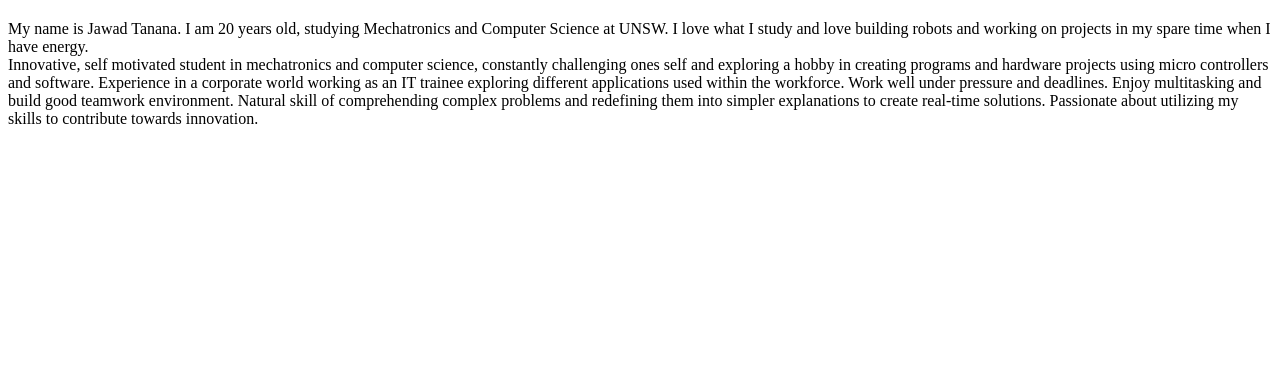
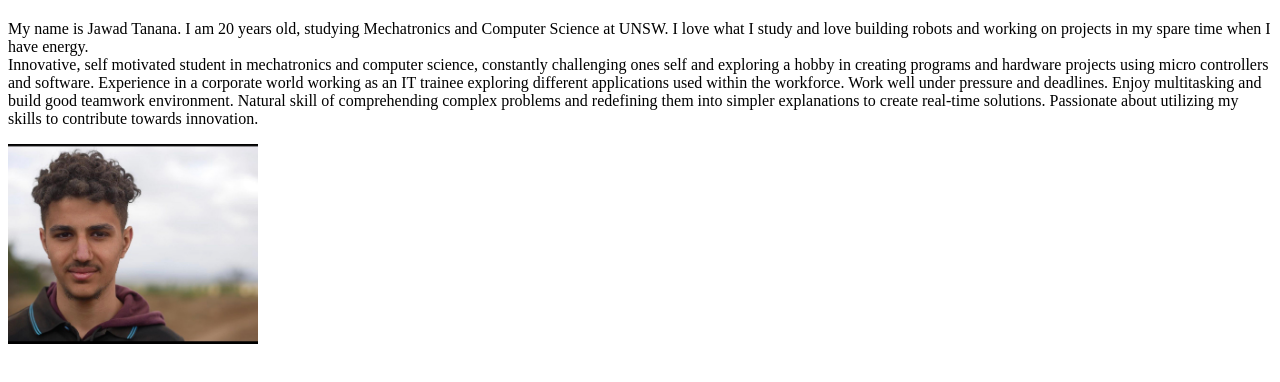
Before and after one commit to joey101/fun_website, a plain HTML site: page aboutme.html in a window 1280 px wide. Shown: the part 60-442 px from the top of the page. Drawn offline with Linux system fonts and the light colour scheme.

Commit message:
changing image location

```diff
--- a/aboutme.html
+++ b/aboutme.html
@@ -29,6 +29,7 @@
             Experience in a corporate world working as an IT trainee exploring different applications used within the workforce. Work well under pressure and deadlines. Enjoy multitasking and build good teamwork environment.
             Natural skill of comprehending complex problems and redefining them into simpler explanations to create real-time solutions. Passionate about utilizing my skills to contribute towards innovation.
         </p1>
+        <p><img src="images/profile_pic.jpg" alt="Profile Picture" width="250" height="200"></p>
 
 
 </body>
```
Also changed, not shown: index.html (+1 -1 lines).
